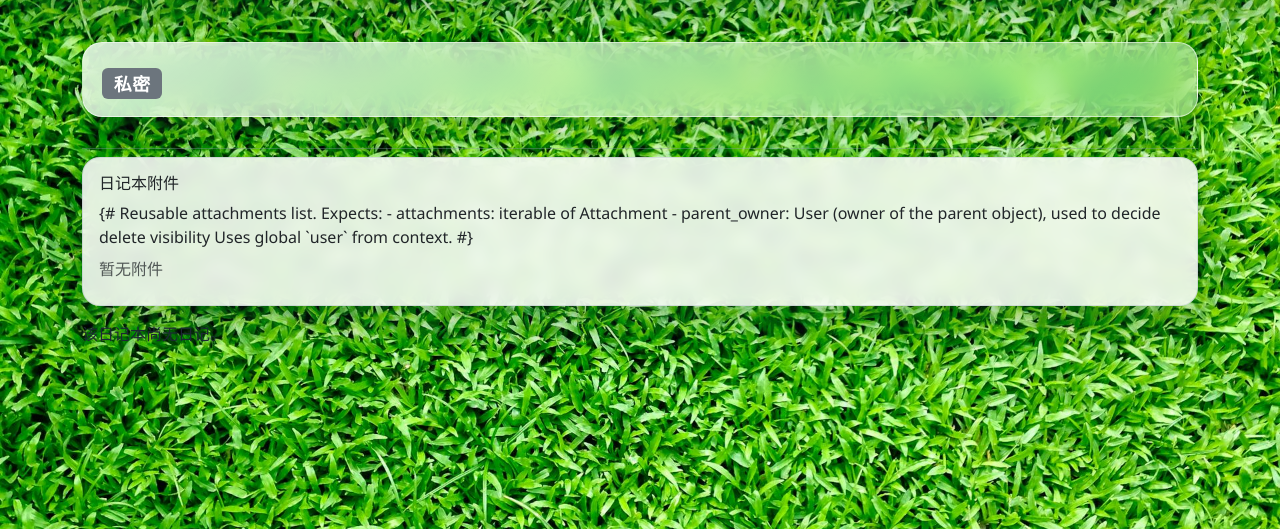
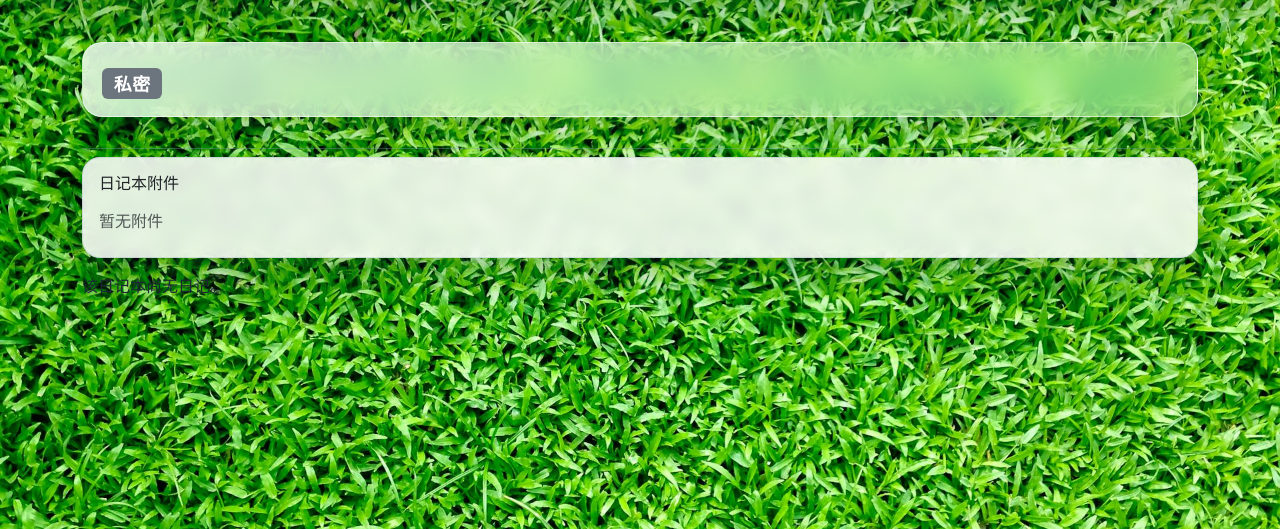
Before and after one commit to Ever-m1ss/self_diaris, a Django app: template learning_logs/templates/learning_logs/topic.html in a window 1280 px wide. Shown: the part 94-623 px from the top of the page. Run offline with Django 4.2, Linux system fonts and the light colour scheme; the template is opened without the code that fills it, so the values that code supplies are empty; some libraries are stand-ins or nearby versions.

Commit message:
fix(template): Remove comment from attachments partial

```diff
--- a/learning_logs/templates/learning_logs/_attachments_list.html
+++ b/learning_logs/templates/learning_logs/_attachments_list.html
@@ -1,10 +1,3 @@
-{#
-  Reusable attachments list.
-  Expects:
-    - attachments: iterable of Attachment
-    - parent_owner: User (owner of the parent object), used to decide delete visibility
-  Uses global `user` from context.
-#}
 <ul class="ll-attachment-list list-unstyled mb-0">
   {% for a in attachments %}
     {% if a.is_public or a.owner == user or user == parent_owner %}
```
